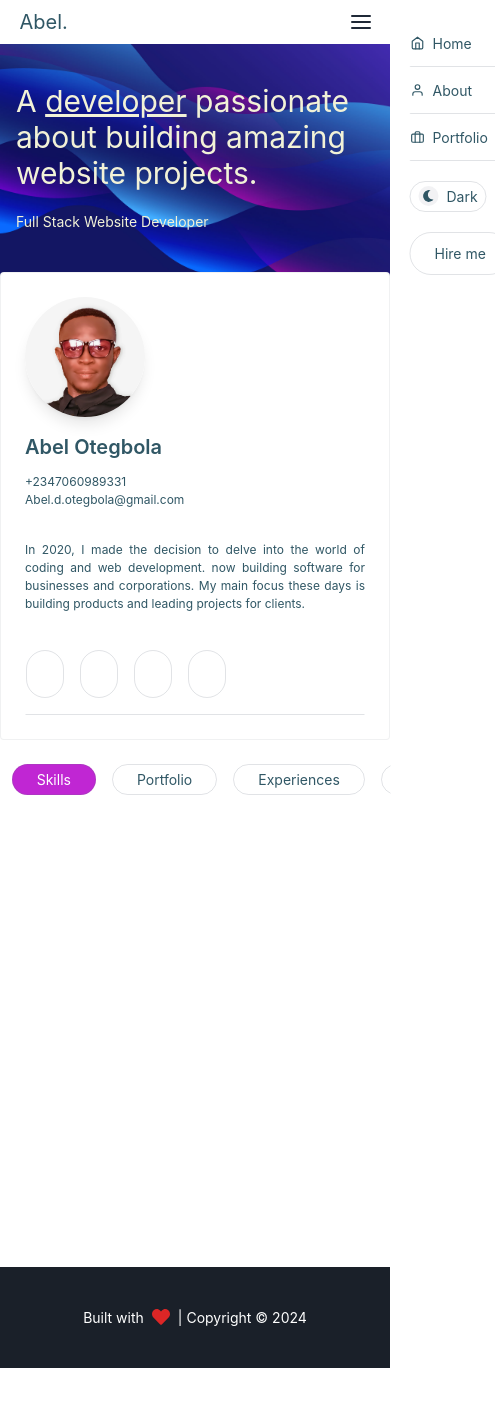
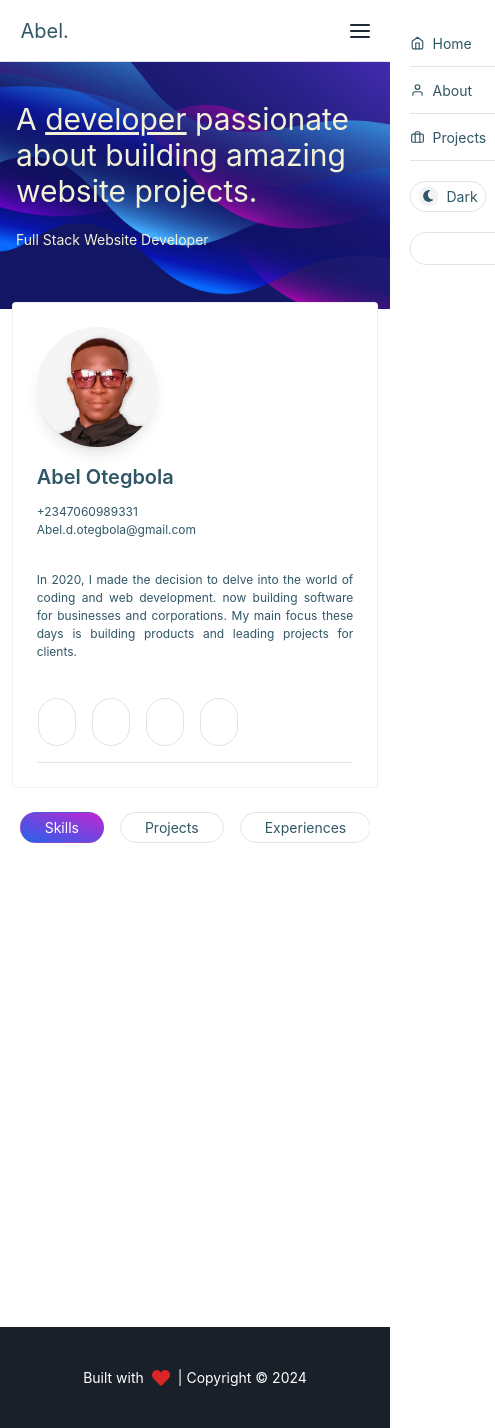
Before and after one commit to abel-otegbola/Portfolio, a Next.js app: page / in a window 390 px wide. Shown: the whole page, 495 px wide, since content can reach past the window. Before the commit the page ends 1368 px from the top, so only its background shows below. Built offline with nearby package versions, Linux system fonts and the light colour scheme; some icons are missing.

Commit message:
style: styles for active section

```diff
--- a/components/button/button.js
+++ b/components/button/button.js
@@ -3,7 +3,7 @@ const Button = ({ text, to, type }) => {
         <a
             href={to}
             aria-label={"Link to " + to}
-            className={`block w-fit flex items-center text-center py-[10px] px-6 hover:bg-fuchsia-600 hover:text-white rounded-full
+            className={`block md:w-fit flex items-center text-center py-[5px] px-6 hover:bg-gradient-to-tr from-blue-600 to-fuchsia-600 text-white rounded-full
                 ${type === "primary" ? "bg-primary text-white" : "border border-gray-500/[0.2]"}`}
         >
             {text}
--- a/components/card/card.js
+++ b/components/card/card.js
@@ -8,7 +8,7 @@ const Card = ({ project }) => {
     <div
       id={project.title}
       data-testid="card"
-      className="my-4 rounded overflow-hidden"
+      className="my-1 rounded overflow-hidden"
     >
       {/* Project image */}
       {project.img && (
@@ -24,34 +24,11 @@ const Card = ({ project }) => {
         </div>
       )}
 
-      {/* Tech stacks */}
-        <div className="flex flex-wrap gap-2 p-2 text-[12px] capitalize">
-          {project.tech.map((skill, i) => (
-            <span
-              key={i}
-              data-aos="fade-right"
-              data-aos-delay={i * 200}
-            >
-              {skill}
-            </span>
-          ))}
-        </div>
-
-      <div className="">
+      <div className="p-2 flex items-center">
         {/* Project title */}
-        <h1 className="text-xl font-semibold p-2" data-aos="fade-left">
+        <h1 className="text-xl p-2" data-aos="fade-left">
           {project.title}
         </h1>
-
-
-      </div>
-
-      <div className="p-2">
-        <p data-aos="fade-right">{project.summary || project.description}</p>
-        <div className="flex items-center py-4 gap-4" data-aos="fade-right" data-aos-delay="400">
-            <Button text={"Live"} to={project.live} />
-            <Button text={"Github"} to={project.github} />
-        </div>
       </div>
     </div>
   );
--- a/components/contactForm/contactForm.js
+++ b/components/contactForm/contactForm.js
@@ -6,15 +6,15 @@ const ContactForm = () => {
         <form role="Send message to Abel" action="https://formilio.com/api/endpoint/57c1z43qvy" method="post">
             <label className="w-full flex flex-col">
                 <p className="pt-6 pb-2">Name</p>
-                <input className="p-[12px] border border-slate-500/[0.3] rounded bg-transparent w-full" placeholder="e.g John Doe" type="text" name="name" autoComplete="true" required />
+                <input className="p-[8px] border border-slate-500/[0.3] focus:outline outline-offset-1 outline-fuchsia-600/[0.3] rounded bg-transparent w-full" placeholder="e.g John Doe" type="text" name="name" autoComplete="true" required />
             </label>
             <label className="w-full flex flex-col">
                 <p className="pt-6 pb-2">Email</p>
-                <input className="p-[12px] border border-slate-500/[0.3] rounded bg-transparent w-full" placeholder="e.g John@example.com" type="email" name="email" autoComplete="true" required/>
+                <input className="p-[8px] border border-slate-500/[0.3] focus:outline outline-offset-1 outline-fuchsia-600/[0.3] rounded bg-transparent w-full" placeholder="e.g John@example.com" type="email" name="email" autoComplete="true" required/>
             </label>
             <label className="w-full flex flex-col">
                 <p className="pt-6 pb-2">Message</p>
-                <textarea className="p-[12px] border border-slate-500/[0.3] min-h-[150px] rounded bg-transparent w-full" placeholder="e.g Are you available to jump in on a new website development project? 😉" name='message' autoComplete="true" required></textarea>
+                <textarea className="p-[8px] border border-slate-500/[0.3] focus:outline outline-offset-1 outline-fuchsia-600/[0.3] min-h-[150px] rounded bg-transparent w-full" placeholder="e.g Are you available to jump in on a new website development project? 😉" name='message' autoComplete="true" required></textarea>
             </label>
             <button className="bg-primary mt-8 rounded p-[15px] w-full text-center text-white">Send message</button>
 
--- a/components/navbar/Navbar.js
+++ b/components/navbar/Navbar.js
@@ -23,7 +23,7 @@ const Navbar = () => {
   }
 
   return (
-    <div className="flex sticky top-0 bg-white dark:bg-body items-center justify-between md:px-[10%] px-[5%] py-2 z-10">
+    <div className="flex sticky top-0 bg-white dark:bg-body items-center border border-transparent border-b-gray-500/[0.2] justify-between md:px-[10%] px-[5%] md:py-2 py-4 z-10">
       <h1 className='flex gap-2 items-center min-w-[20%] text-xl'>
        Abel.
       </h1>
@@ -34,7 +34,7 @@ const Navbar = () => {
       >
         <Link href={"/"} className="flex items-center gap-2 lg:p-0 py-3 lg:m-2 lg:border-none border border-transparent border-b-gray-500/[0.2] transition-all hover:text-primary" onClick={() => setOpen(false)}><FiHome className="text-md" /> Home</Link>
         <Link href={"#about"} className="flex items-center gap-2 lg:p-0 py-3 lg:m-2 lg:border-none border border-transparent border-b-gray-500/[0.2] transition-all hover:text-primary" onClick={() => setOpen(false)}><FiUser className="text-md" /> About</Link>
-        <Link href={"#portfolio"} className="flex items-center gap-2 lg:p-0 py-3 lg:m-2 lg:border-none border border-transparent border-b-gray-500/[0.2] transition-all hover:text-primary" onClick={() => setOpen(false)}><FiBriefcase className="text-md" /> Portfolio</Link>
+        <Link href={"#projects"} className="flex items-center gap-2 lg:p-0 py-3 lg:m-2 lg:border-none border border-transparent border-b-gray-500/[0.2] transition-all hover:text-primary" onClick={() => setOpen(false)}><FiBriefcase className="text-md" /> Projects</Link>
 
 
         <div className="rounded-full flex items-center text-[14px] gap-6 md:p-2 md:px-4 lg:my-0 my-5">
--- a/pages/index.js
+++ b/pages/index.js
@@ -2,8 +2,6 @@
 import Projects from "../components/Projects";
 import Skills from "../components/Skills";
 import ContactForm from "../components/contactForm/contactForm";
-import Button from "../components/button/button";
-import { FaEnvelope, FaGithub, FaLinkedin, FaPhone, FaTwitter } from "react-icons/fa";
 import AOS from 'aos'
 import 'aos/dist/aos.css';
 import { useEffect, useState } from 'react'
@@ -29,21 +27,23 @@ export default function Home() {
             <p className="py-5" data-aos="fade-down" data-aos-delay="400">Full Stack Website Developer</p>
           </div>
 
-          <div className="flex flex-wrap gap-[3%]">
+          <div className="flex flex-wrap gap-[3%] md:p-0 p-[3%]">
             <Header />
 
-            <div className="flex-1 pb-12 sm:px-0 px-[3%]">
-              <div className="flex gap-4 items-center py-6">
-                <button className={`px-6 py-1 border border-gray-500/[0.2] rounded-full ${active === "skills" ? "bg-fuchsia-600 text-white" : ""}`} onClick={() => setActive("skills")}>Skills</button>
-                <button className={`px-6 py-1 border border-gray-500/[0.2] rounded-full ${active === "portfolio" ? "bg-fuchsia-600 text-white" : ""}`} onClick={() => setActive("portfolio")}>Portfolio</button>
-                <button className={`px-6 py-1 border border-gray-500/[0.2] rounded-full ${active === "experiences" ? "bg-fuchsia-600 text-white" : ""}`} onClick={() => setActive("experiences")}>Experiences</button>
-                <button className={`px-6 py-1 border border-gray-500/[0.2] rounded-full ${active === "contact" ? "bg-fuchsia-600 text-white" : ""}`} onClick={() => setActive("contact")}>Contact</button>
+            <div className="flex-1 pb-12 sm:px-0 px-2 w-full">
+              <div className="w-[100%] overflow-x-auto scrollbar">
+                <div className="flex gap-4 items-center py-6 min-w-[500px]">
+                  <button className={`px-6 py-1 border border-gray-500/[0.2] rounded-full ${active === "skills" ? "bg-gradient-to-tr from-blue-600 to-fuchsia-600 text-white" : ""}`} onClick={() => setActive("skills")}>Skills</button>
+                  <button className={`px-6 py-1 border border-gray-500/[0.2] rounded-full ${active === "projects" ? "bg-gradient-to-tr from-blue-600 to-fuchsia-600 text-white" : ""}`} onClick={() => setActive("projects")}>Projects</button>
+                  <button className={`px-6 py-1 border border-gray-500/[0.2] rounded-full ${active === "experiences" ? "bg-gradient-to-tr from-blue-600 to-fuchsia-600 text-white" : ""}`} onClick={() => setActive("experiences")}>Experiences</button>
+                  <button className={`px-6 py-1 border border-gray-500/[0.2] rounded-full ${active === "contact" ? "bg-gradient-to-tr from-blue-600 to-fuchsia-600 text-white" : ""}`} onClick={() => setActive("contact")}>Contact</button>
+                </div>
               </div>
               {
                 active === "skills" ?
                   <Skills />
                 :
-                active === "portfolio" ?
+                active === "projects" ?
                   <Projects />
                 :
                 active === "contact" ?
--- a/styles/globals.css
+++ b/styles/globals.css
@@ -12,3 +12,22 @@ html {
   scroll-padding-top: 80px;
   font-family: 'Inter', sans-serif;
 }
+
+.scrollbar::-webkit-scrollbar {
+  width: 100%;
+  height: 8px;
+}
+
+.scrollbar::-webkit-scrollbar-track {
+  border-radius: 0;
+  background: #f7f4ed00;
+}
+
+.scrollbar::-webkit-scrollbar-thumb {
+  background: #07694a00;
+  border-radius: 0;
+}
+
+.scrollbar::-webkit-scrollbar-thumb:hover {
+  background: #cb10a28a;
+}
```
Also changed, not shown: components/header/Header.js (+7 -7 lines).
